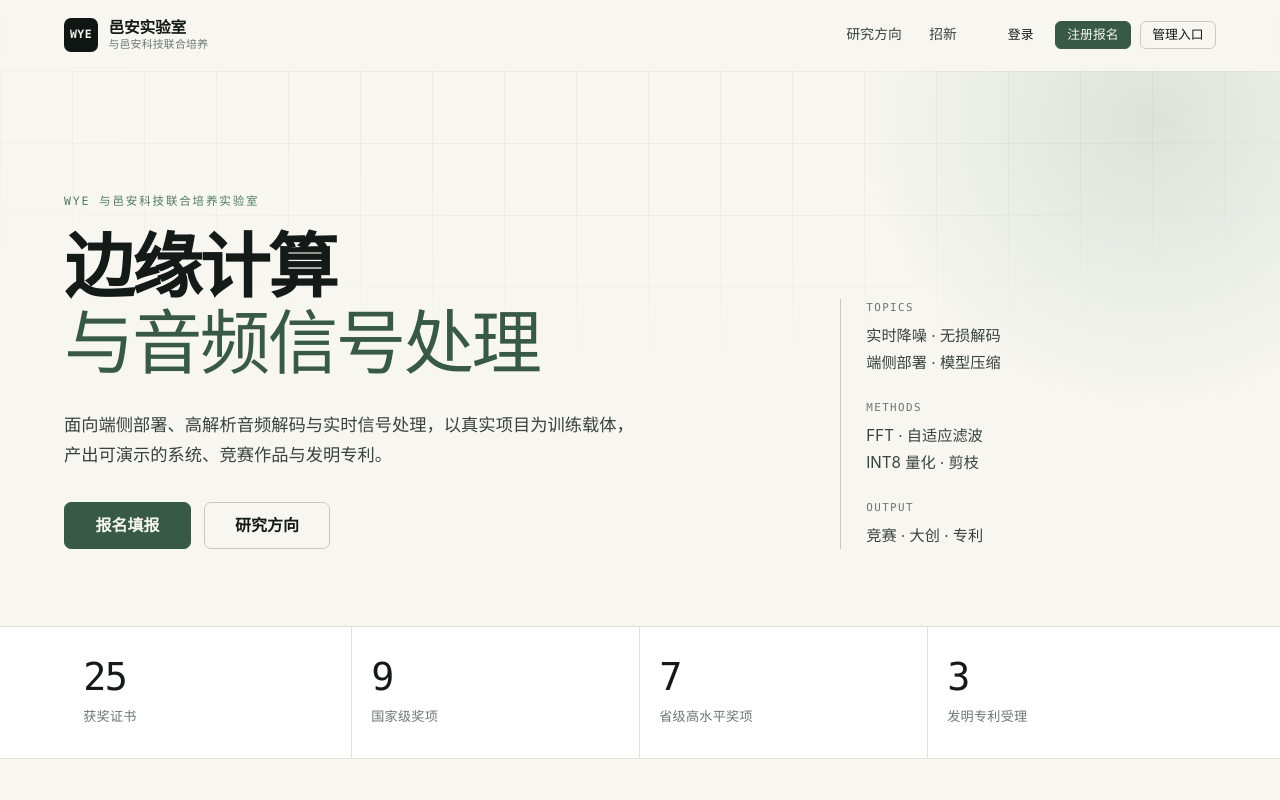
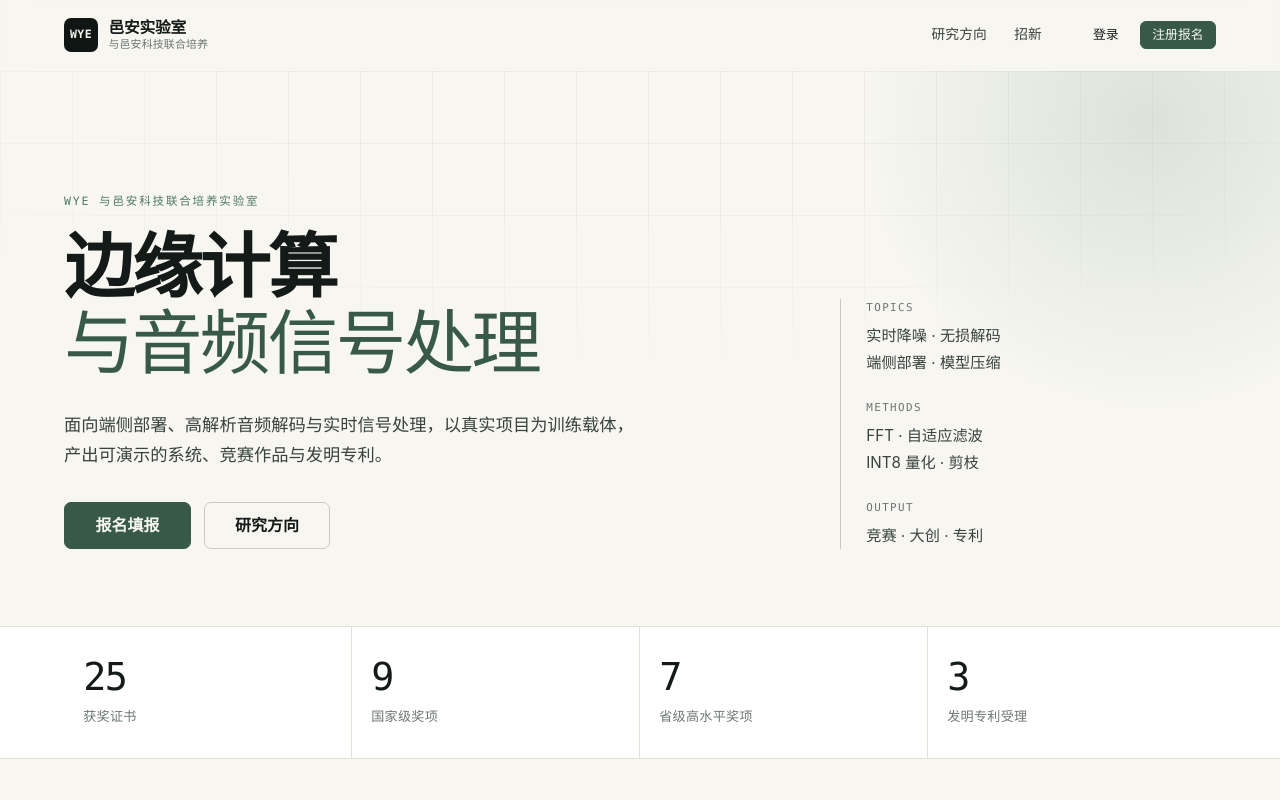
Before and after one commit to ISSA-lab210/ISSA-lab210.github.io, a plain HTML site: page index.html in a window 1280 px wide. Shown: the top 800 px of the page. Drawn offline with Linux system fonts and the light colour scheme.

Commit message:
Remove admin entry from static site

```diff
--- a/index.html
+++ b/index.html
@@ -28,9 +28,6 @@
 
         <a class="btn btn-ghost btn-sm" href="join.html">登录</a>
         <a class="btn btn-primary btn-sm" href="join.html">注册报名</a>
-
-
-        <a class="btn btn-sm" href="/admin/login">管理入口</a>
 
     </div>
   </div>
```
